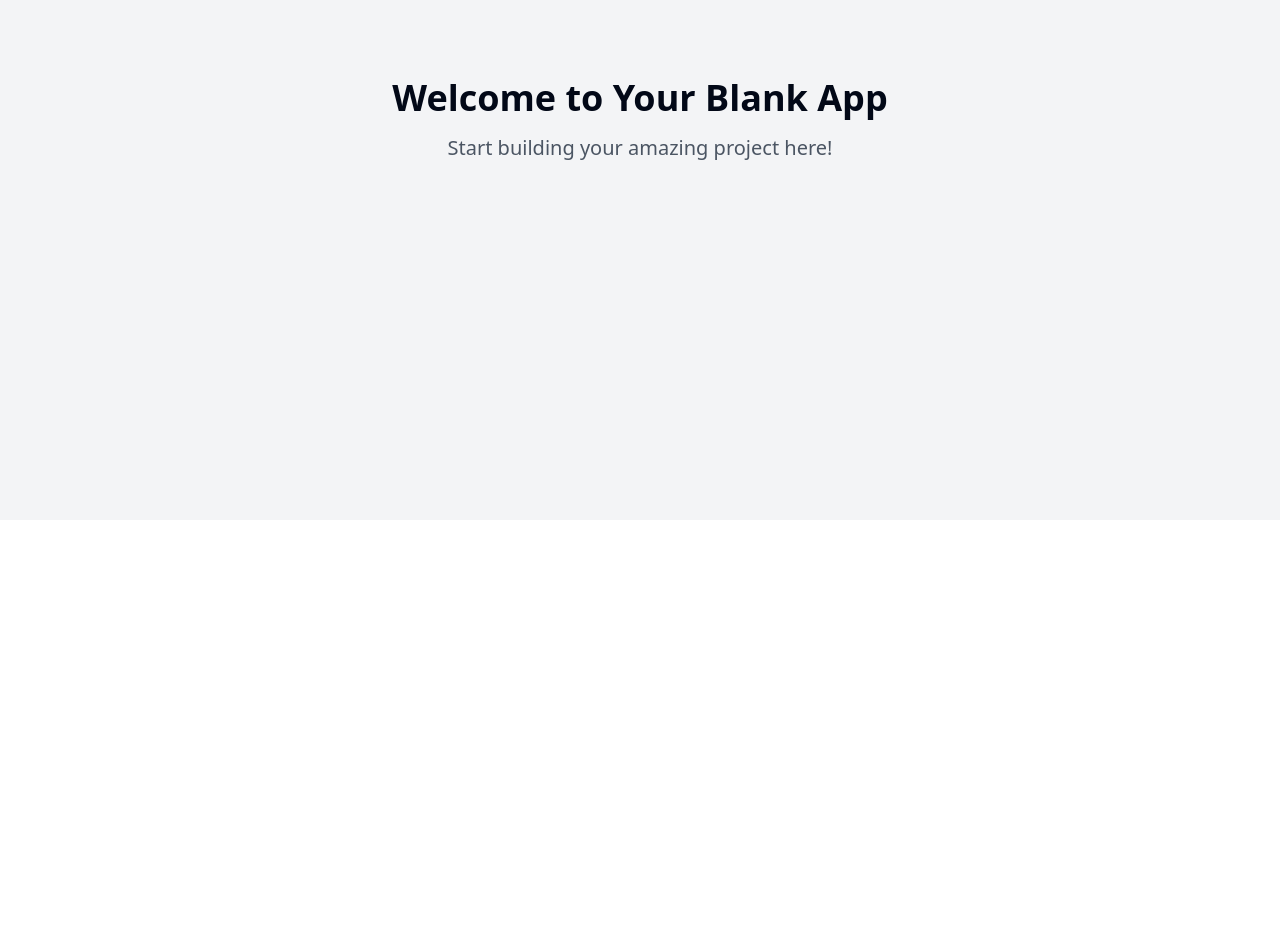
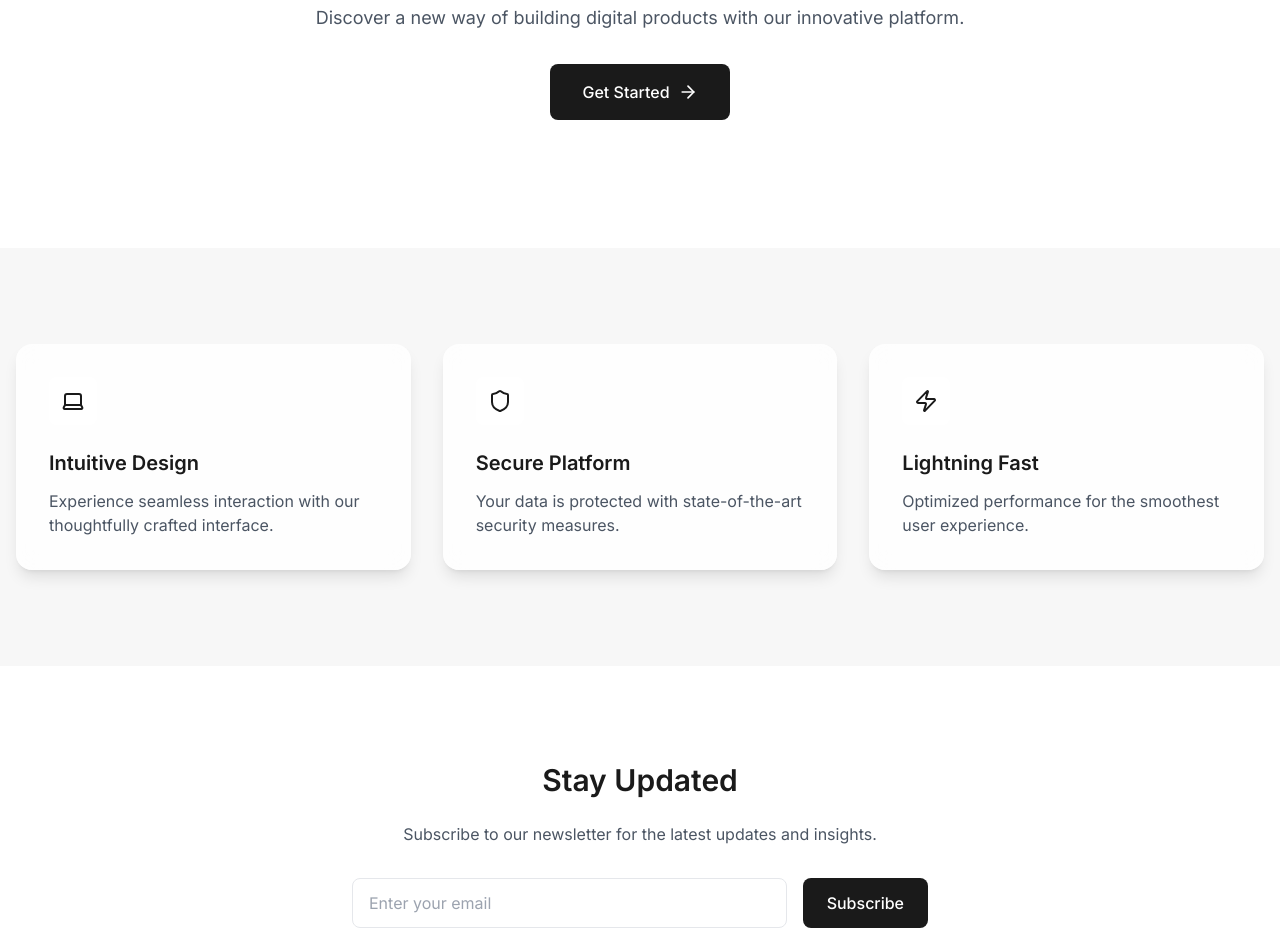
Before and after one commit to Fallout508/Portfolio, a React (Vite) app: page / in a window 1280 px wide. Shown: the part 280-1232 px from the top of the page. Before the commit the page ends 800 px from the top, so only its background shows below. Built offline with nearby package versions, Linux system fonts and the light colour scheme.

Commit message:
Remix lovable project
This commit remixes the lovable project savory-solution-stack.lovable.app.

```diff
--- a/package.json
+++ b/package.json
@@ -45,6 +45,7 @@
     "cmdk": "^1.0.0",
     "date-fns": "^3.6.0",
     "embla-carousel-react": "^8.3.0",
+    "framer-motion": "^12.4.7",
     "input-otp": "^1.2.4",
     "lucide-react": "^0.462.0",
     "next-themes": "^0.3.0",
--- a/src/index.css
+++ b/src/index.css
@@ -1,3 +1,6 @@
+
+@import url('https://fonts.googleapis.com/css2?family=Inter:wght@300;400;500;600;700&display=swap');
+
 @tailwind base;
 @tailwind components;
 @tailwind utilities;
@@ -5,97 +8,36 @@
 @layer base {
   :root {
     --background: 0 0% 100%;
-    --foreground: 222.2 84% 4.9%;
-
-    --card: 0 0% 100%;
-    --card-foreground: 222.2 84% 4.9%;
-
-    --popover: 0 0% 100%;
-    --popover-foreground: 222.2 84% 4.9%;
-
-    --primary: 222.2 47.4% 11.2%;
-    --primary-foreground: 210 40% 98%;
-
-    --secondary: 210 40% 96.1%;
-    --secondary-foreground: 222.2 47.4% 11.2%;
-
-    --muted: 210 40% 96.1%;
-    --muted-foreground: 215.4 16.3% 46.9%;
-
-    --accent: 210 40% 96.1%;
-    --accent-foreground: 222.2 47.4% 11.2%;
-
-    --destructive: 0 84.2% 60.2%;
-    --destructive-foreground: 210 40% 98%;
-
-    --border: 214.3 31.8% 91.4%;
-    --input: 214.3 31.8% 91.4%;
-    --ring: 222.2 84% 4.9%;
-
-    --radius: 0.5rem;
-
-    --sidebar-background: 0 0% 98%;
-
-    --sidebar-foreground: 240 5.3% 26.1%;
-
-    --sidebar-primary: 240 5.9% 10%;
-
-    --sidebar-primary-foreground: 0 0% 98%;
-
-    --sidebar-accent: 240 4.8% 95.9%;
-
-    --sidebar-accent-foreground: 240 5.9% 10%;
-
-    --sidebar-border: 220 13% 91%;
-
-    --sidebar-ring: 217.2 91.2% 59.8%;
+    --foreground: 0 0% 10%;
+    --border: 0 0% 90%;
+    --input: 0 0% 90%;
+    --ring: 0 0% 80%;
   }
 
-  .dark {
-    --background: 222.2 84% 4.9%;
-    --foreground: 210 40% 98%;
-
-    --card: 222.2 84% 4.9%;
-    --card-foreground: 210 40% 98%;
-
-    --popover: 222.2 84% 4.9%;
-    --popover-foreground: 210 40% 98%;
-
-    --primary: 210 40% 98%;
-    --primary-foreground: 222.2 47.4% 11.2%;
-
-    --secondary: 217.2 32.6% 17.5%;
-    --secondary-foreground: 210 40% 98%;
-
-    --muted: 217.2 32.6% 17.5%;
-    --muted-foreground: 215 20.2% 65.1%;
-
-    --accent: 217.2 32.6% 17.5%;
-    --accent-foreground: 210 40% 98%;
-
-    --destructive: 0 62.8% 30.6%;
-    --destructive-foreground: 210 40% 98%;
-
-    --border: 217.2 32.6% 17.5%;
-    --input: 217.2 32.6% 17.5%;
-    --ring: 212.7 26.8% 83.9%;
-    --sidebar-background: 240 5.9% 10%;
-    --sidebar-foreground: 240 4.8% 95.9%;
-    --sidebar-primary: 224.3 76.3% 48%;
-    --sidebar-primary-foreground: 0 0% 100%;
-    --sidebar-accent: 240 3.7% 15.9%;
-    --sidebar-accent-foreground: 240 4.8% 95.9%;
-    --sidebar-border: 240 3.7% 15.9%;
-    --sidebar-ring: 217.2 91.2% 59.8%;
-  }
-}
-
-@layer base {
   * {
     @apply border-border;
   }
 
   body {
-    @apply bg-background text-foreground;
+    @apply bg-background text-foreground font-['Inter'];
+    -webkit-font-smoothing: antialiased;
   }
 }
+
+@layer components {
+  .glass-panel {
+    @apply backdrop-blur-md bg-white/80 border border-white/20 shadow-lg;
+  }
+
+  .text-gradient {
+    @apply bg-clip-text text-transparent bg-gradient-to-r from-soft-black to-accent-dark;
+  }
+
+  .hover-lift {
+    @apply transition-transform duration-300 hover:-translate-y-1;
+  }
+}
+
+.smooth-scroll {
+  scroll-behavior: smooth;
+}
--- a/src/pages/Index.tsx
+++ b/src/pages/Index.tsx
@@ -1,12 +1,126 @@
-// Update this page (the content is just a fallback if you fail to update the page)
+
+import { useState } from "react";
+import { motion } from "framer-motion";
+import { ArrowRight, Laptop, Shield, Zap } from "lucide-react";
+import { useToast } from "@/hooks/use-toast";
+
+const features = [
+  {
+    icon: <Laptop className="w-6 h-6" />,
+    title: "Intuitive Design",
+    description: "Experience seamless interaction with our thoughtfully crafted interface."
+  },
+  {
+    icon: <Shield className="w-6 h-6" />,
+    title: "Secure Platform",
+    description: "Your data is protected with state-of-the-art security measures."
+  },
+  {
+    icon: <Zap className="w-6 h-6" />,
+    title: "Lightning Fast",
+    description: "Optimized performance for the smoothest user experience."
+  }
+];
 
 const Index = () => {
+  const [email, setEmail] = useState("");
+  const { toast } = useToast();
+
+  const handleSubscribe = (e: React.FormEvent) => {
+    e.preventDefault();
+    toast({
+      title: "Thank you for subscribing!",
+      description: "We'll keep you updated with our latest news.",
+    });
+    setEmail("");
+  };
+
   return (
-    <div className="min-h-screen flex items-center justify-center bg-gray-100">
-      <div className="text-center">
-        <h1 className="text-4xl font-bold mb-4">Welcome to Your Blank App</h1>
-        <p className="text-xl text-gray-600">Start building your amazing project here!</p>
-      </div>
+    <div className="min-h-screen w-full overflow-hidden">
+      {/* Hero Section */}
+      <section className="container mx-auto px-4 pt-20 pb-32">
+        <motion.div
+          initial={{ opacity: 0, y: 20 }}
+          animate={{ opacity: 1, y: 0 }}
+          transition={{ duration: 0.6 }}
+          className="text-center max-w-3xl mx-auto"
+        >
+          <span className="inline-block px-3 py-1 text-sm font-medium bg-soft-gray rounded-full mb-8 animate-fade-in">
+            Welcome to the future
+          </span>
+          <h1 className="text-5xl md:text-6xl font-semibold mb-6 leading-tight">
+            Create Beautiful Digital Experiences
+          </h1>
+          <p className="text-lg text-gray-600 mb-8 max-w-2xl mx-auto">
+            Discover a new way of building digital products with our innovative platform.
+          </p>
+          <motion.button
+            whileHover={{ scale: 1.02 }}
+            whileTap={{ scale: 0.98 }}
+            className="bg-soft-black text-white px-8 py-4 rounded-lg font-medium inline-flex items-center hover-lift"
+          >
+            Get Started
+            <ArrowRight className="ml-2 w-5 h-5" />
+          </motion.button>
+        </motion.div>
+      </section>
+
+      {/* Features Section */}
+      <section className="bg-soft-gray py-24">
+        <div className="container mx-auto px-4">
+          <div className="grid grid-cols-1 md:grid-cols-3 gap-8">
+            {features.map((feature, index) => (
+              <motion.div
+                key={index}
+                initial={{ opacity: 0, y: 20 }}
+                whileInView={{ opacity: 1, y: 0 }}
+                transition={{ duration: 0.5, delay: index * 0.1 }}
+                viewport={{ once: true }}
+                className="glass-panel p-8 rounded-2xl hover-lift"
+              >
+                <div className="bg-white rounded-lg w-12 h-12 flex items-center justify-center mb-6">
+                  {feature.icon}
+                </div>
+                <h3 className="text-xl font-semibold mb-3">{feature.title}</h3>
+                <p className="text-gray-600">{feature.description}</p>
+              </motion.div>
+            ))}
+          </div>
+        </div>
+      </section>
+
+      {/* Newsletter Section */}
+      <section className="container mx-auto px-4 py-24">
+        <motion.div
+          initial={{ opacity: 0 }}
+          whileInView={{ opacity: 1 }}
+          viewport={{ once: true }}
+          className="max-w-xl mx-auto text-center"
+        >
+          <h2 className="text-3xl font-semibold mb-6">Stay Updated</h2>
+          <p className="text-gray-600 mb-8">
+            Subscribe to our newsletter for the latest updates and insights.
+          </p>
+          <form onSubmit={handleSubscribe} className="flex gap-4">
+            <input
+              type="email"
+              value={email}
+              onChange={(e) => setEmail(e.target.value)}
+              placeholder="Enter your email"
+              className="flex-1 px-4 py-3 rounded-lg border border-gray-200 focus:outline-none focus:border-soft-black transition-colors"
+              required
+            />
+            <motion.button
+              whileHover={{ scale: 1.02 }}
+              whileTap={{ scale: 0.98 }}
+              type="submit"
+              className="bg-soft-black text-white px-6 py-3 rounded-lg font-medium hover-lift"
+            >
+              Subscribe
+            </motion.button>
+          </form>
+        </motion.div>
+      </section>
     </div>
   );
 };
--- a/tailwind.config.ts
+++ b/tailwind.config.ts
@@ -1,3 +1,4 @@
+
 import type { Config } from "tailwindcss";
 
 export default {
@@ -12,85 +13,52 @@ export default {
   theme: {
     container: {
       center: true,
-			padding: '2rem',
+      padding: "2rem",
       screens: {
-				'2xl': '1400px'
-			}
+        "2xl": "1400px",
+      },
     },
     extend: {
       colors: {
-				border: 'hsl(var(--border))',
-				input: 'hsl(var(--input))',
-				ring: 'hsl(var(--ring))',
-				background: 'hsl(var(--background))',
-				foreground: 'hsl(var(--foreground))',
-				primary: {
-					DEFAULT: 'hsl(var(--primary))',
-					foreground: 'hsl(var(--primary-foreground))'
-				},
-				secondary: {
-					DEFAULT: 'hsl(var(--secondary))',
-					foreground: 'hsl(var(--secondary-foreground))'
-				},
-				destructive: {
-					DEFAULT: 'hsl(var(--destructive))',
-					foreground: 'hsl(var(--destructive-foreground))'
-				},
-				muted: {
-					DEFAULT: 'hsl(var(--muted))',
-					foreground: 'hsl(var(--muted-foreground))'
+        border: "hsl(var(--border))",
+        input: "hsl(var(--input))",
+        ring: "hsl(var(--ring))",
+        background: "hsl(var(--background))",
+        foreground: "hsl(var(--foreground))",
+        soft: {
+          gray: "#f7f7f7",
+          black: "#1a1a1a",
         },
         accent: {
-					DEFAULT: 'hsl(var(--accent))',
-					foreground: 'hsl(var(--accent-foreground))'
+          DEFAULT: "#e2e2e2",
+          dark: "#2a2a2a",
         },
-				popover: {
-					DEFAULT: 'hsl(var(--popover))',
-					foreground: 'hsl(var(--popover-foreground))'
-				},
-				card: {
-					DEFAULT: 'hsl(var(--card))',
-					foreground: 'hsl(var(--card-foreground))'
-				},
-				sidebar: {
-					DEFAULT: 'hsl(var(--sidebar-background))',
-					foreground: 'hsl(var(--sidebar-foreground))',
-					primary: 'hsl(var(--sidebar-primary))',
-					'primary-foreground': 'hsl(var(--sidebar-primary-foreground))',
-					accent: 'hsl(var(--sidebar-accent))',
-					'accent-foreground': 'hsl(var(--sidebar-accent-foreground))',
-					border: 'hsl(var(--sidebar-border))',
-					ring: 'hsl(var(--sidebar-ring))'
-				}
-			},
-			borderRadius: {
-				lg: 'var(--radius)',
-				md: 'calc(var(--radius) - 2px)',
-				sm: 'calc(var(--radius) - 4px)'
       },
       keyframes: {
-				'accordion-down': {
-					from: {
-						height: '0'
+        "fade-up": {
+          "0%": {
+            opacity: "0",
+            transform: "translateY(10px)",
           },
-					to: {
-						height: 'var(--radix-accordion-content-height)'
-					}
+          "100%": {
+            opacity: "1",
+            transform: "translateY(0)",
           },
-				'accordion-up': {
-					from: {
-						height: 'var(--radix-accordion-content-height)'
         },
-					to: {
-						height: '0'
-					}
-				}
+        "fade-in": {
+          "0%": {
+            opacity: "0",
+          },
+          "100%": {
+            opacity: "1",
+          },
+        },
       },
       animation: {
-				'accordion-down': 'accordion-down 0.2s ease-out',
-				'accordion-up': 'accordion-up 0.2s ease-out'
-			}
-		}
+        "fade-up": "fade-up 0.5s ease-out",
+        "fade-in": "fade-in 0.3s ease-out",
+      },
+    },
   },
   plugins: [require("tailwindcss-animate")],
 } satisfies Config;
```
Also changed, not shown: 1 other file (tests, documents, lock files or other folders). Lines whose indentation alone changed are shown as unchanged.
